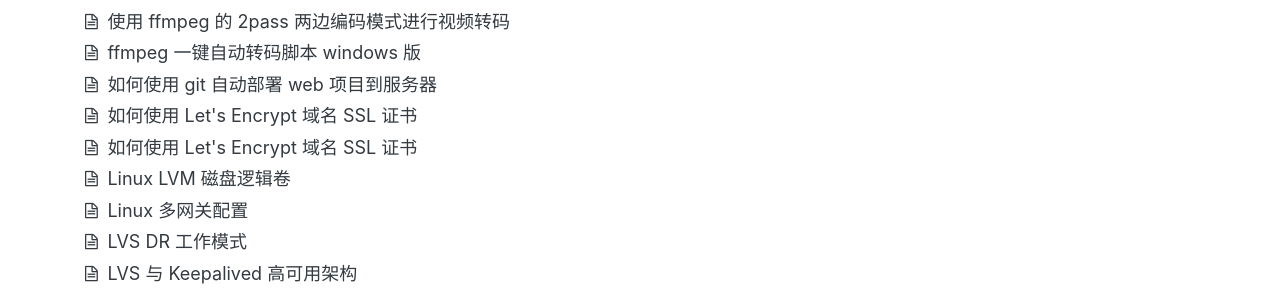
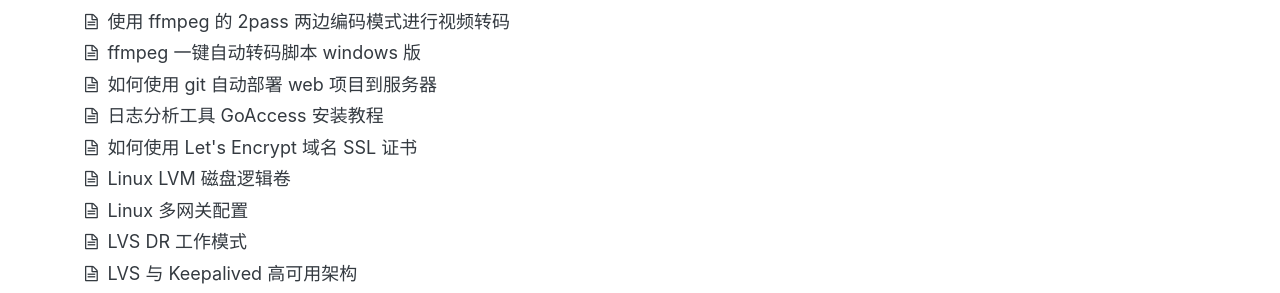
Before and after one commit to ehsud/blog, a Jekyll site: the page built from index.md, in a window 1280 px wide. Shown: the part 327-620 px from the top of the page. Built offline with Jekyll 4.4.1, drawn with Linux system fonts in a browser that asks for light colours.

Commit message:
Add goaccess-install-tutorial document

```diff
--- a/nginx/goaccess-install-tutorial.md
+++ b/nginx/goaccess-install-tutorial.md
@@ -1,7 +1,7 @@
 ---
 layout: post
-title: 如何使用 Let's Encrypt 域名 SSL 证书
-description: 教你如何使用 Let's Encrypt 的免费 SSL 证书给网站启用 https
+title: 日志分析工具 GoAccess 安装教程
+description: 介绍 goaccess 工具的基本安装方法
 ---
 
 GoAccess 是一个用来分析 Web 服务器日志的工具，可以对 Nginx 、Apache 的日志进行分析统计。它提供有命令行界面，并且可以生成静态HTML页面。
```
